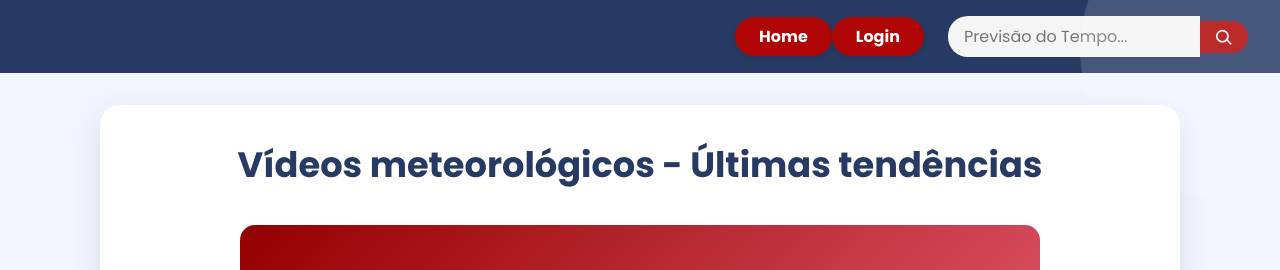
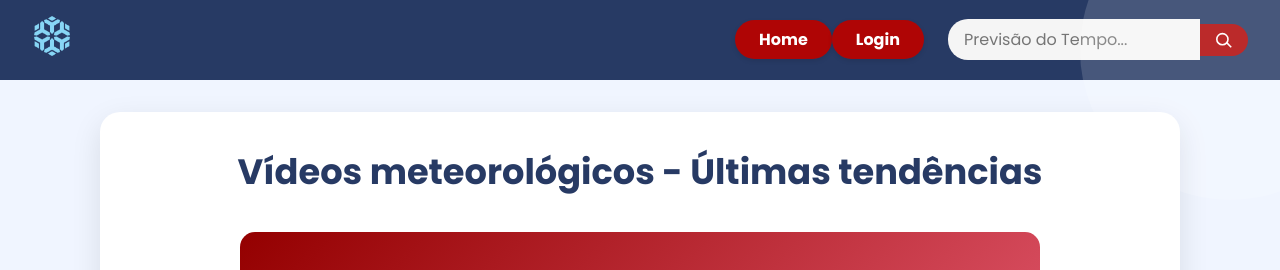
Before and after one commit to BrunoCoelho13/Nebula, a plain HTML site: page videos.html in a window 1280 px wide. Shown: the top 270 px of the page. Drawn offline with Linux system fonts and the light colour scheme; the site is published under a folder, as on GitHub Pages, so addresses that start at the root find nothing.

Commit message:
Update videos.html

```diff
--- a/videos.html
+++ b/videos.html
@@ -6,14 +6,14 @@
     <meta name="viewport" content="width=device-width, initial-scale=1.0">
     <title>Nebula, Sua Previsão do Tempo</title>
     <link rel="stylesheet" href="video.css">
-    <link rel="shortcut icon" href="./img/favicon-16x16.png" type="image/x-icon">
+    <link rel="shortcut icon" href="./favicon-16x16.png" type="image/x-icon">
     <script src="https://kit.fontawesome.com/66044f686a.js" crossorigin="anonymous"></script>
 </head>
 
 <body>
     <header>
         <div class="logo">
-            <img src="/Nebula logo.png" alt="">
+            <img src="Nebula logo.png" alt="">
         </div>
         <div class="right-section">
             <nav>
```
